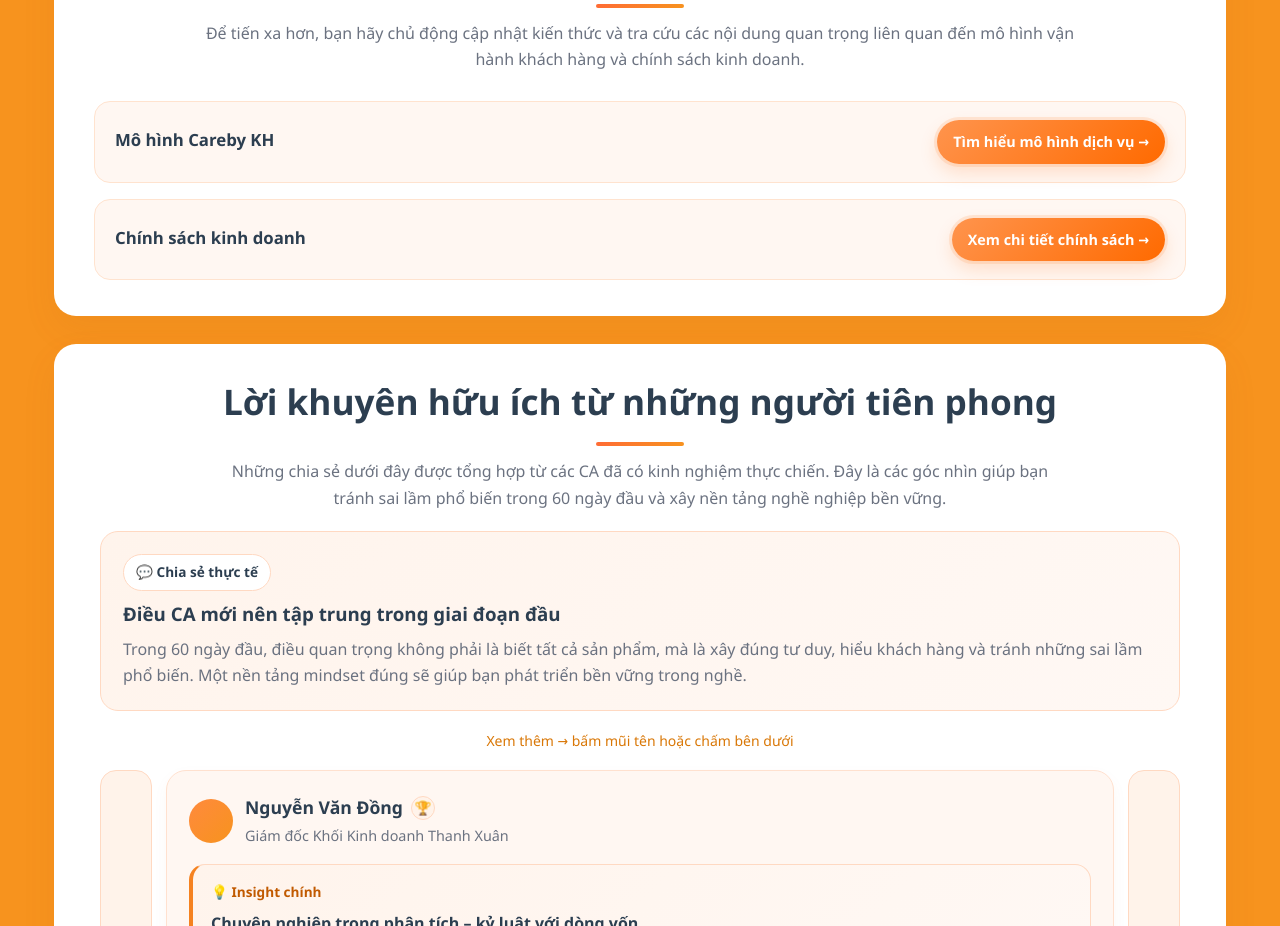
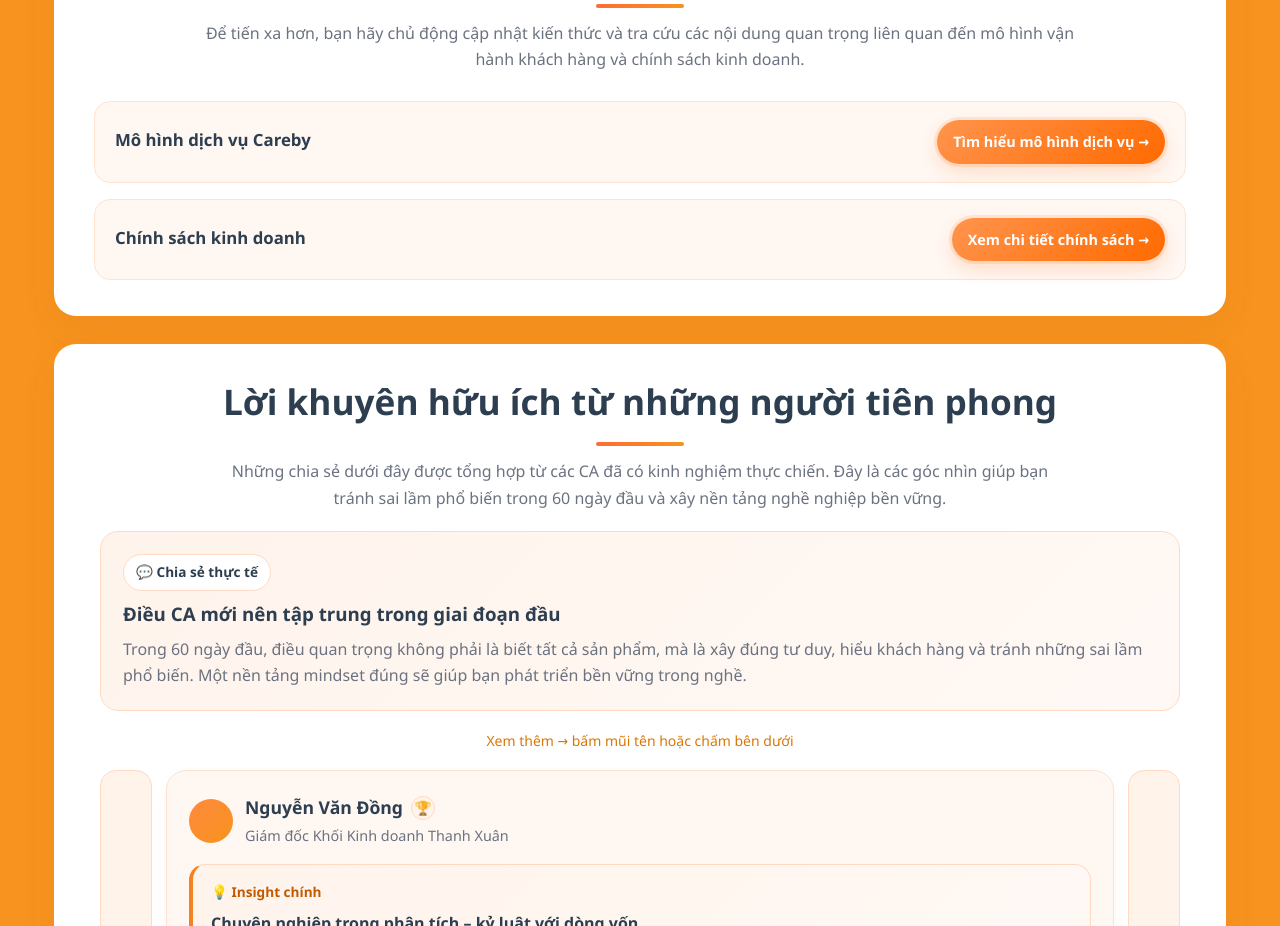
Before and after one commit to ipavndirect/vndgo-handbook., a plain HTML site: page index.html in a window 1280 px wide. Shown: the part 7860-8786 px from the top of the page. Drawn offline with Linux system fonts and the light colour scheme.

Commit message:
index.html

```diff
--- a/index.html
+++ b/index.html
@@ -1313,7 +1313,7 @@
 
     <div class="action-item">
       <div class="action-text">
-        <div class="action-title">Mô hình Careby KH</div>
+        <div class="action-title">Mô hình dịch vụ Careby</div>
 
       </div>
 
```
